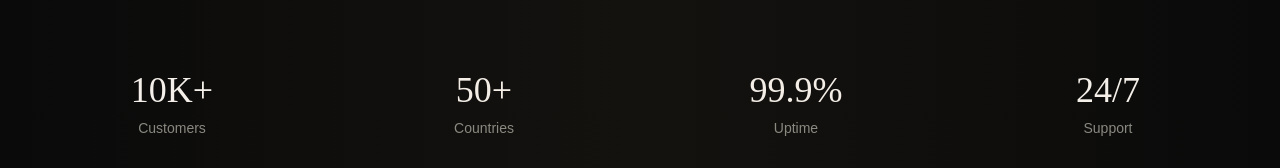
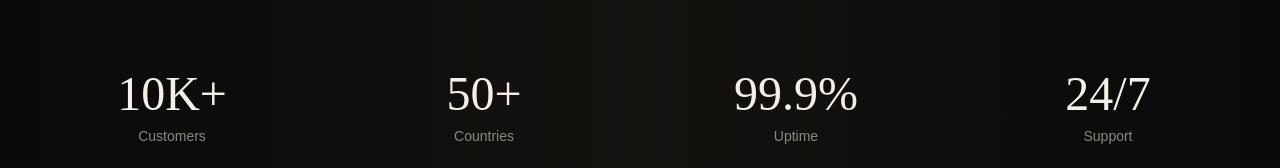
Before and after one commit to Lohit-Sathesh/MurgdurV2, a Next.js app in the folder frontend/: page / in a window 1280 px wide. Shown: the part 898-1066 px from the top of the page. Built offline with nearby package versions, Linux system fonts and the light colour scheme; no server answers; what meilisearch would draw is missing.

Commit message:
Increase font size for statistics in page component

```diff
--- a/frontend/src/app/page.tsx
+++ b/frontend/src/app/page.tsx
@@ -57,28 +57,28 @@ export default async function HomePage() {
     <div className="grid grid-cols-2 md:grid-cols-4 gap-8 text-center">
 
       <div>
-        <p className="text-4xl font-serif text-luxury-white">10K+</p>
+        <p className="text-5xl font-serif text-luxury-white hover:text-luxury-gold transition-all duration-700">10K+</p>
         <p className="text-luxury-muted text-sm mt-2">
           Customers
         </p>
       </div>
 
       <div>
-        <p className="text-4xl font-serif text-luxury-white">50+</p>
+        <p className="text-5xl font-serif text-luxury-white hover:text-luxury-gold transition-all duration-700">50+</p>
         <p className="text-luxury-muted text-sm mt-2">
           Countries
         </p>
       </div>
 
       <div>
-        <p className="text-4xl font-serif text-luxury-white">99.9%</p>
+        <p className="text-5xl font-serif text-luxury-white hover:text-luxury-gold transition-all duration-700">99.9%</p>
         <p className="text-luxury-muted text-sm mt-2">
           Uptime
         </p>
       </div>
 
       <div>
-        <p className="text-4xl font-serif text-luxury-white">24/7</p>
+        <p className="text-5xl font-serif text-luxury-white hover:text-luxury-gold transition-all duration-700">24/7</p>
         <p className="text-luxury-muted text-sm mt-2">
           Support
         </p>
```
